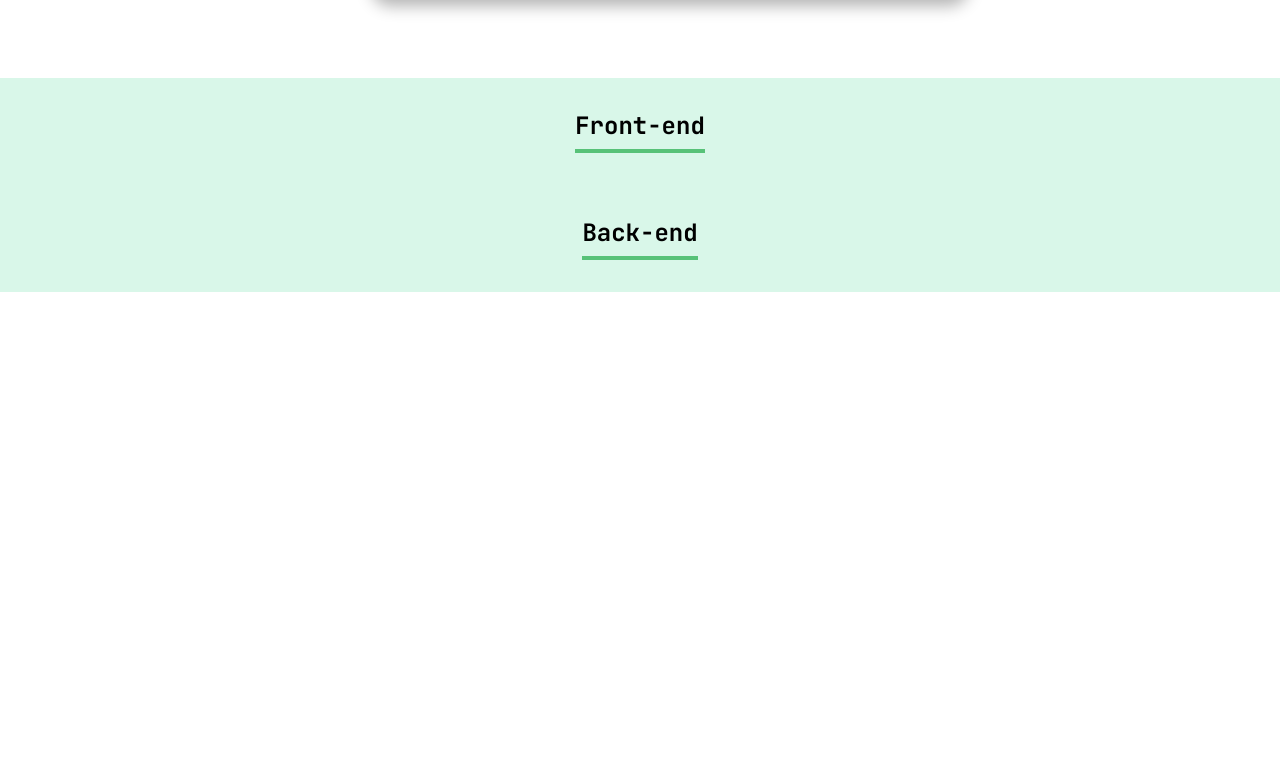
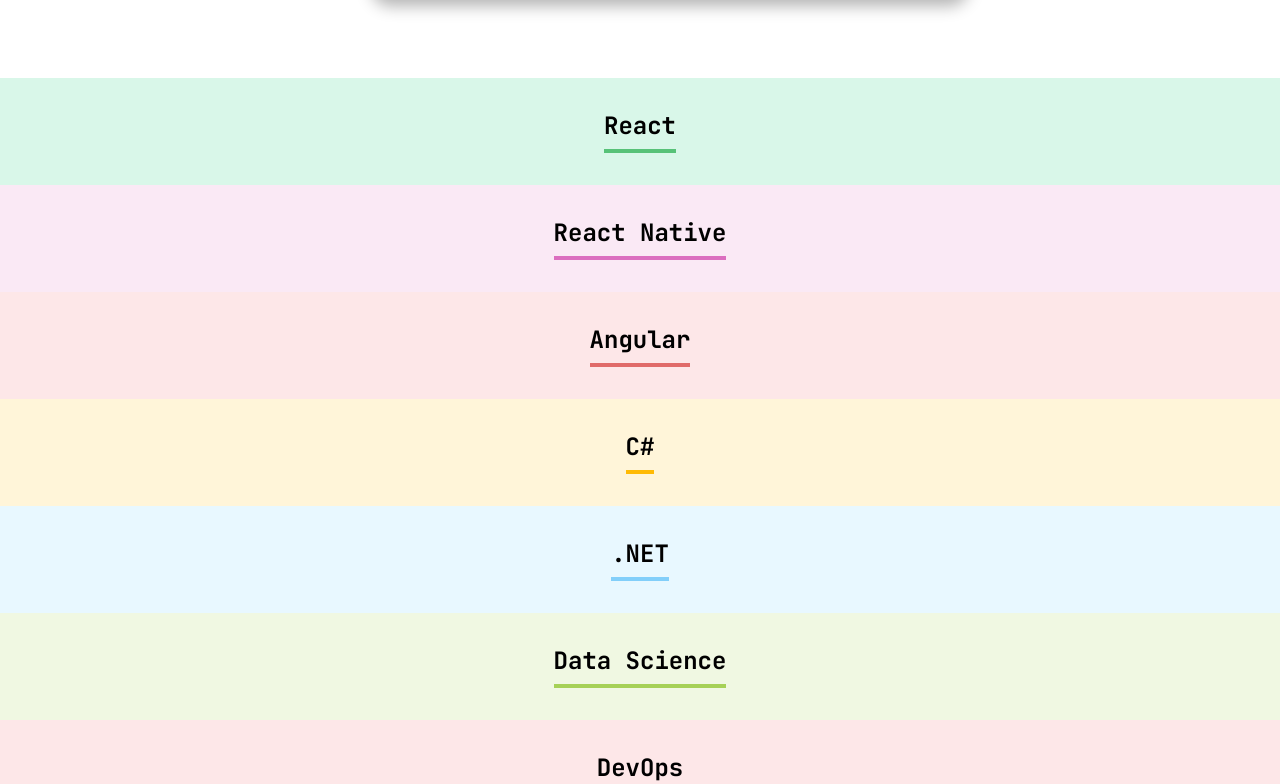
Before and after one commit to andrade-bruno/modalgr-training-process, a React (Create React App) app in the folder react-desenvolvendo-com-javascript/organo/: page / in a window 1280 px wide. Shown: the part 1216-2000 px from the top of the page. Before the commit the page ends 1508 px from the top, so only its background shows below. Built offline with nearby package versions, Linux system fonts and the light colour scheme.

Commit message:
feat: teamList map rendering Team component

```diff
--- a/react-desenvolvendo-com-javascript/organo/src/App.js
+++ b/react-desenvolvendo-com-javascript/organo/src/App.js
@@ -9,35 +9,23 @@ import Team from './components/Team';
 
 export const teamList = [
     { value: 'React', primaryColor: '#57C278', secondaryColor: '#D9F7E9' },
-    {
-        value: 'React Native',
-        primaryColor: '#DB6EBF',
-        secondaryColor: '#FAE9F5',
-    },
+    { value: 'React Native', primaryColor: '#DB6EBF', secondaryColor: '#FAE9F5'},
     { value: 'Angular', primaryColor: '#E06B69', secondaryColor: '#FDE7E8' },
     { value: 'C#', primaryColor: '#FFBA05', secondaryColor: '#FFF5D9' },
     { value: '.NET', primaryColor: '#82CFFA', secondaryColor: '#E8F8FF' },
-    {
-        value: 'Data Science',
-        primaryColor: '#A6D157',
-        secondaryColor: '#F0F8E2',
-    },
+    { value: 'Data Science', primaryColor: '#A6D157', secondaryColor: '#F0F8E2' },
     { value: 'DevOps', primaryColor: '#E06B69', secondaryColor: '#FDE7E8' },
     { value: 'Python', primaryColor: '#6278F7', secondaryColor: '#E8F8FF' },
     { value: 'UI/UX', primaryColor: '#DB6EBF', secondaryColor: '#FAE9F5' },
     { value: 'Mobile', primaryColor: '#FFBA05', secondaryColor: '#FFF5D9' },
-    {
-        value: 'Inovação e Gestão',
-        primaryColor: '#FF8A29',
-        secondaryColor: '#FFEEDF',
-    },
+    { value: 'Inovação e Gestão', primaryColor: '#FF8A29', secondaryColor: '#FFEEDF' }
 ];
 
 function App() {
     const [teammates, setTeammates] = useState([]);
 
     const handleSubmit = teammate => {
-        setTeammates([teammate]);
+        setTeammates([...teammates, teammate]);
         toast(`${teammate.name} cadastrado`);
     };
 
@@ -46,8 +34,11 @@ function App() {
             <div className='app'>
                 <Banner />
                 <Form onSubmit={handleSubmit} />
-                <Team name='Front-end' />
-                <Team name='Back-end' />
+
+                {teamList.map(
+                    team => <Team name={team.value} primaryColor={team.primaryColor} secondaryColor={team.secondaryColor} />
+                )}
+
                 <ToastContainer
                     position='top-center'
                     autoClose={2500}
--- a/react-desenvolvendo-com-javascript/organo/src/components/Team/index.css
+++ b/react-desenvolvendo-com-javascript/organo/src/components/Team/index.css
@@ -1,13 +1,12 @@
 .team {
     text-align: center;
     padding: 32px;
-    background: #d9f7e9;
     width: 100%;
 }
 
 .team h3 {
     font-size: 1.5rem;
-    border-bottom: 4px solid #57c278;
+    border-bottom: 4px solid;
     display: inline-block;
     padding-bottom: 8px;
 }
--- a/react-desenvolvendo-com-javascript/organo/src/components/Team/index.js
+++ b/react-desenvolvendo-com-javascript/organo/src/components/Team/index.js
@@ -2,8 +2,8 @@ import './index.css';
 
 export default function Team(props) {
     return (
-        <section className='team'>
-            <h3>{props.name}</h3>
+        <section className='team' style={{backgroundColor: props.secondaryColor}}>
+            <h3 style={{borderColor: props.primaryColor}}>{props.name}</h3>
         </section>
     );
 }
```
Also changed, not shown: 2 other files (tests, documents, lock files or other folders).
